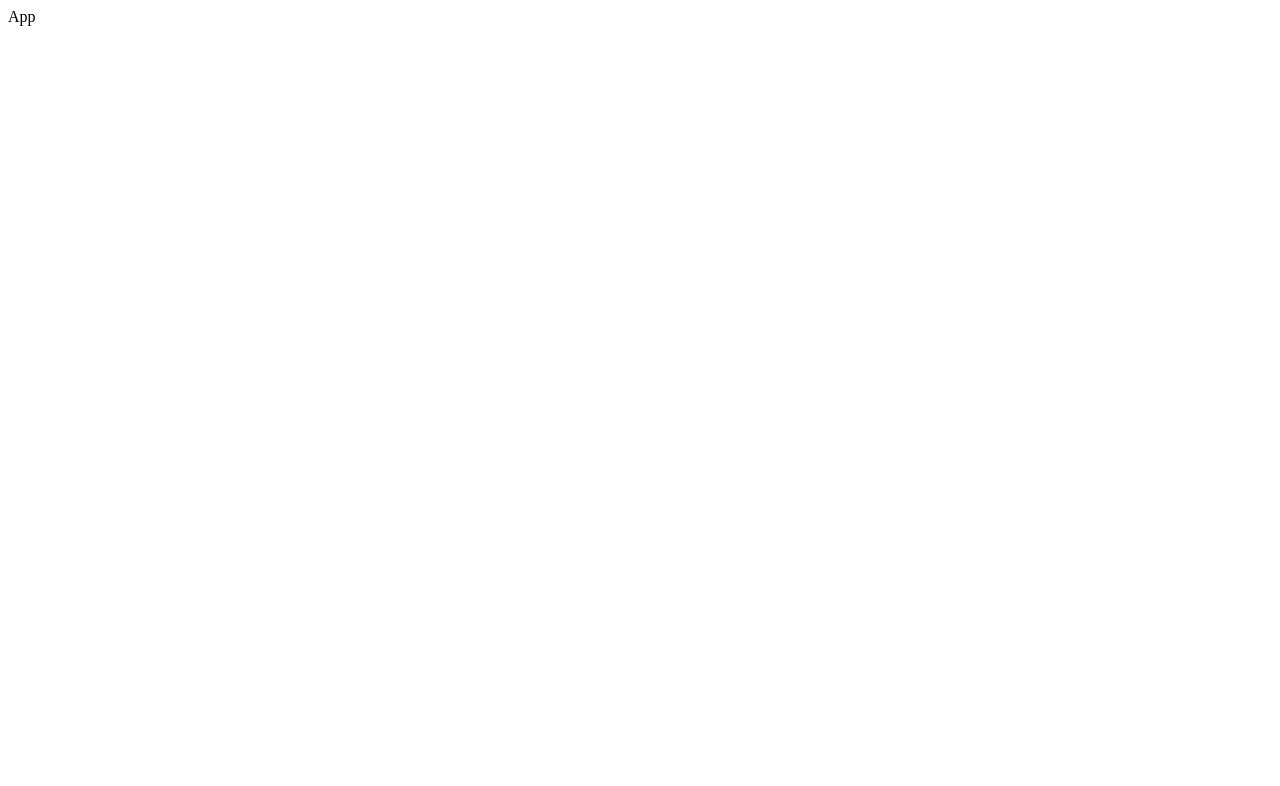
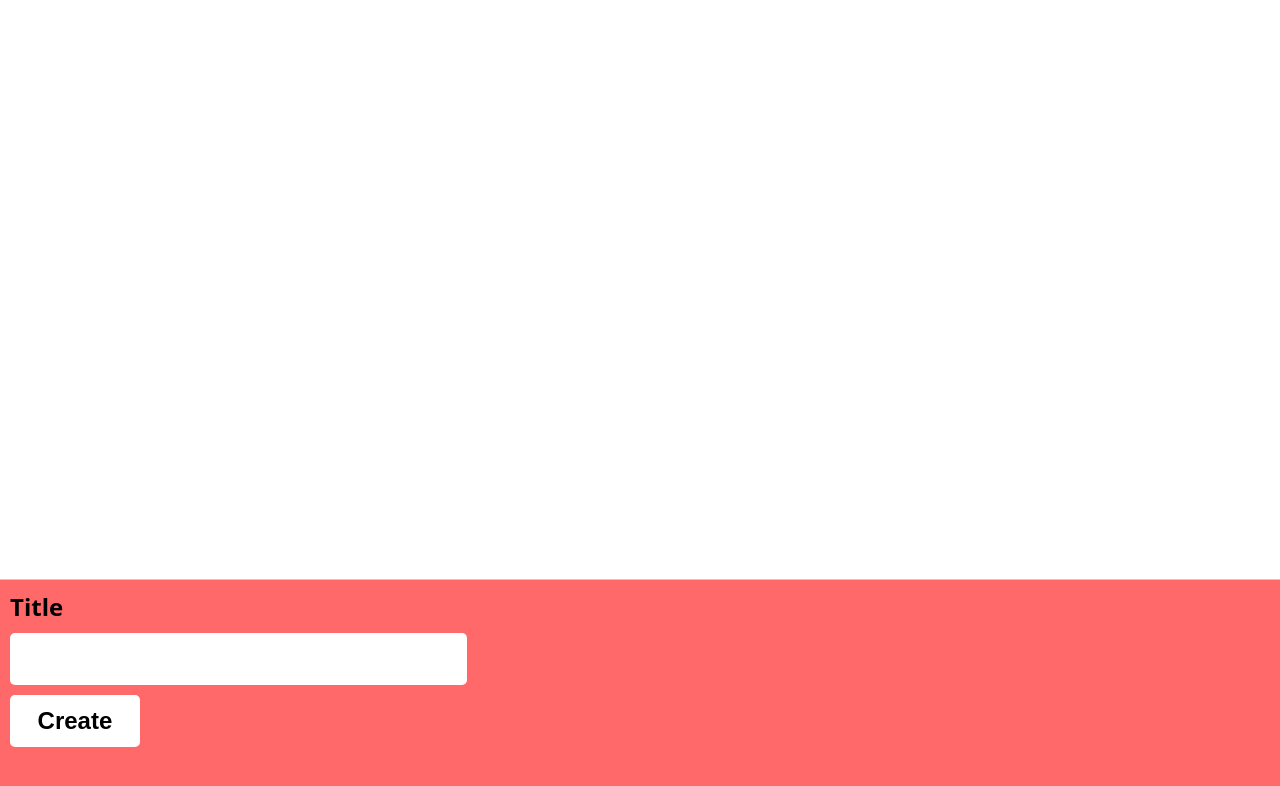
Before and after one commit to MrFDarcy/4-forms, a React (Create React App) app: page / in a window 1280 px wide. Shown: the top 786 px of the page. Built offline with nearby package versions, Linux system fonts and the light colour scheme.

Commit message:
Added create function and some styling around it

```diff
--- a/src/App.js
+++ b/src/App.js
@@ -1,9 +1,34 @@
+import { useState } from "react";
+
+import "./app.css";
+
+import BookCreate from "./components/BookCreate";
+import BookList from "./components/BookList";
+
+
 function App() {
+
+    const [books, setBooks] = useState([]);
+
+
+    const createBook = (title) => {
+        const updatedBooks = [...books, {
+            id: Math.floor(Math.random() * 1000),
+            title
+        }];
+        setBooks(updatedBooks);
+
+    };
+
     return (
-        <div >
-            App
+
+        <div>
+            <BookList
+                books={books} />
+            <BookCreate onCreate={createBook} />
         </div>
     );
 }
 
+
 export default App;
--- /dev/null
+++ b/src/app.css
@@ -0,0 +1,86 @@
+/*
+book-create to display always at botton sticky
+Add a border and styling to the book-create component
+
+*/
+
+body {
+  margin: 0;
+  padding: 0;
+  font-family: system-ui, -apple-system, BlinkMacSystemFont, "Segoe UI", Roboto,
+    Oxygen, Ubuntu, Cantarell, "Open Sans", "Helvetica Neue", sans-serif;
+}
+
+.book-create {
+  position: fixed;
+  bottom: 0;
+  width: 100%;
+  height: 25%;
+  border-top: 1px solid #ccc;
+  background-color: #ff6969;
+  padding: 10px;
+  display: flex;
+  flex-direction: column;
+  align-items: flex-start;
+}
+
+.book-create input {
+  width: 100%;
+
+  border-radius: 5px;
+  border-color: transparent;
+  font-size: 1.5rem;
+  padding: 10px;
+  margin-bottom: 10px;
+}
+
+.book-create label {
+  display: block;
+  font-size: 1.5rem;
+  font-weight: bold;
+  margin-bottom: 10px;
+}
+
+.book-create button {
+  width: 30%;
+  border-radius: 5px;
+  border-color: transparent;
+  font-size: 1.5rem;
+  padding: 10px;
+  background-color: #ffffff;
+  color: rgb(0, 0, 0);
+  font-weight: bold;
+}
+
+.book-list {
+  padding: 10px;
+  display: flex;
+  flex-direction: column;
+  align-items: center;
+}
+
+/*
+book show items in form of cards
+*/
+
+.book-show {
+  width: 100%;
+  max-width: 500px;
+  margin: 10px;
+  padding: 10px;
+  border: 1px solid #ccc;
+  border-radius: 5px;
+  box-shadow: 0 2px 8px rgba(0, 0, 0, 0.26);
+}
+
+/*
+arrange nav elements of cards in a row
+*/
+
+.book-show-nav {
+  display: flex;
+  justify-content: flex-end;
+  align-items: center;
+  margin-bottom: 10px;
+  height: 20%;
+}
--- a/src/components/BookCreate.js
+++ b/src/components/BookCreate.js
@@ -1,7 +1,35 @@
-function BookCreate() {
+import { useState } from 'react';
+
+
+
+
+function BookCreate({ onCreate }) {
+
+    const [title, setTitle] = useState('');
+
+
+    const handleChange = (event) => {
+        setTitle(event.target.value);
+    };
+
+    const handleSubmit = (event) => {
+        event.preventDefault();
+        onCreate(title);
+        setTitle('');
+    };
+
     return (
-        <div >
-            BookCreate
+        <div className='book-create'>
+            <form onSubmit={handleSubmit}>
+                <label>
+                    Title
+                </label>
+                <input
+                    type="text"
+                    value={title}
+                    onChange={handleChange} />
+                <button type="submit">Create</button>
+            </form>
         </div>
     );
 }
--- a/src/components/BookList.js
+++ b/src/components/BookList.js
@@ -1,7 +1,21 @@
-function BookList() {
+import BookShow from "./BookShow";
+
+
+
+function BookList({ books }) {
+
+    const renderedBooks = books.map((book) => {
+        return (
+            <BookShow key={book.id} book={book} />
+        );
+    });
+
+
     return (
-        <div >
-            BookList
+        <div className="book-list">
+
+            {renderedBooks}
+
         </div>
     );
 }
--- a/src/components/BookShow.js
+++ b/src/components/BookShow.js
@@ -1,7 +1,13 @@
-function BookShow() {
+function BookShow({ book }) {
     return (
-        <div >
-            BookShow
+        <div className="book-show">
+            {/* <div className="book-show-nav">
+                <svg clip-rule="evenodd" fill-rule="evenodd" stroke-linejoin="round" stroke-miterlimit="2" viewBox="0 0 24 24" xmlns="http://www.w3.org/2000/svg"><path d="m9.134 19.319 11.587-11.588c.171-.171.279-.423.279-.684 0-.229-.083-.466-.28-.662l-3.115-3.104c-.185-.185-.429-.277-.672-.277s-.486.092-.672.277l-11.606 11.566c-.569 1.763-1.555 4.823-1.626 5.081-.02.075-.029.15-.029.224 0 .461.349.848.765.848.511 0 .991-.189 5.369-1.681zm-3.27-3.342 2.137 2.137-3.168 1.046zm.955-1.166 10.114-10.079 2.335 2.327-10.099 10.101z" fill-rule="nonzero" /></svg>
+                <svg clip-rule="evenodd" fill-rule="evenodd" stroke-linejoin="round" stroke-miterlimit="2" viewBox="0 0 24 24" xmlns="http://www.w3.org/2000/svg"><path d="m4.015 5.494h-.253c-.413 0-.747-.335-.747-.747s.334-.747.747-.747h5.253v-1c0-.535.474-1 1-1h4c.526 0 1 .465 1 1v1h5.254c.412 0 .746.335.746.747s-.334.747-.746.747h-.254v15.435c0 .591-.448 1.071-1 1.071-2.873 0-11.127 0-14 0-.552 0-1-.48-1-1.071zm14.5 0h-13v15.006h13zm-4.25 2.506c-.414 0-.75.336-.75.75v8.5c0 .414.336.75.75.75s.75-.336.75-.75v-8.5c0-.414-.336-.75-.75-.75zm-4.5 0c-.414 0-.75.336-.75.75v8.5c0 .414.336.75.75.75s.75-.336.75-.75v-8.5c0-.414-.336-.75-.75-.75zm3.75-4v-.5h-3v.5z" fill-rule="nonzero" /></svg>
+            </div> */}
+            <div>
+                {book.title}
+            </div>
         </div>
     );
 }
```
